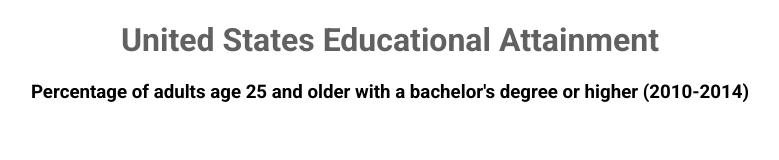
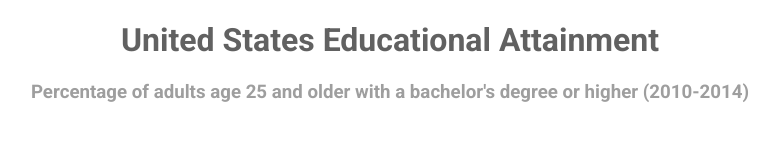
Before and after one commit to deweis/fcc-choropleth-map, a plain HTML site: page index.html in a window 1280 px wide. Shown: the whole page, without its empty margins (250-1029 px from the left). Drawn offline with nearby package versions, Linux system fonts and the light colour scheme.

Commit message:
Adapt h3 color

```diff
--- a/style.css
+++ b/style.css
@@ -6,3 +6,7 @@ body {
 h1 {
   color: #616161; /* grey darken-2 */
 }
+
+h3 {
+  color: #9e9e9e; /* grey */
+}
```
